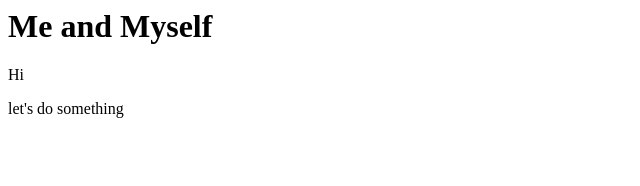
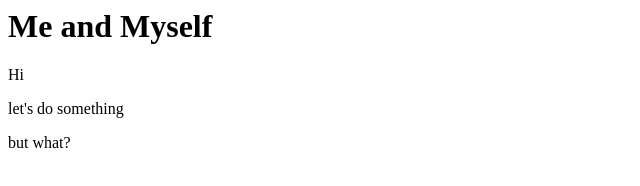
Before and after one commit to killuachan-codes/git_workshop, a plain HTML site: page index.html in a window 1280 px wide. Shown: the full height of the page, 0-640 px from the left. Drawn offline with Linux system fonts and the light colour scheme.

Commit message:
user1 comment

```diff
--- a/index.html
+++ b/index.html
@@ -2,3 +2,5 @@
 <p>Hi</p>
 
 <p>let's do something</p>
+
+<p>but what?</p>
```
